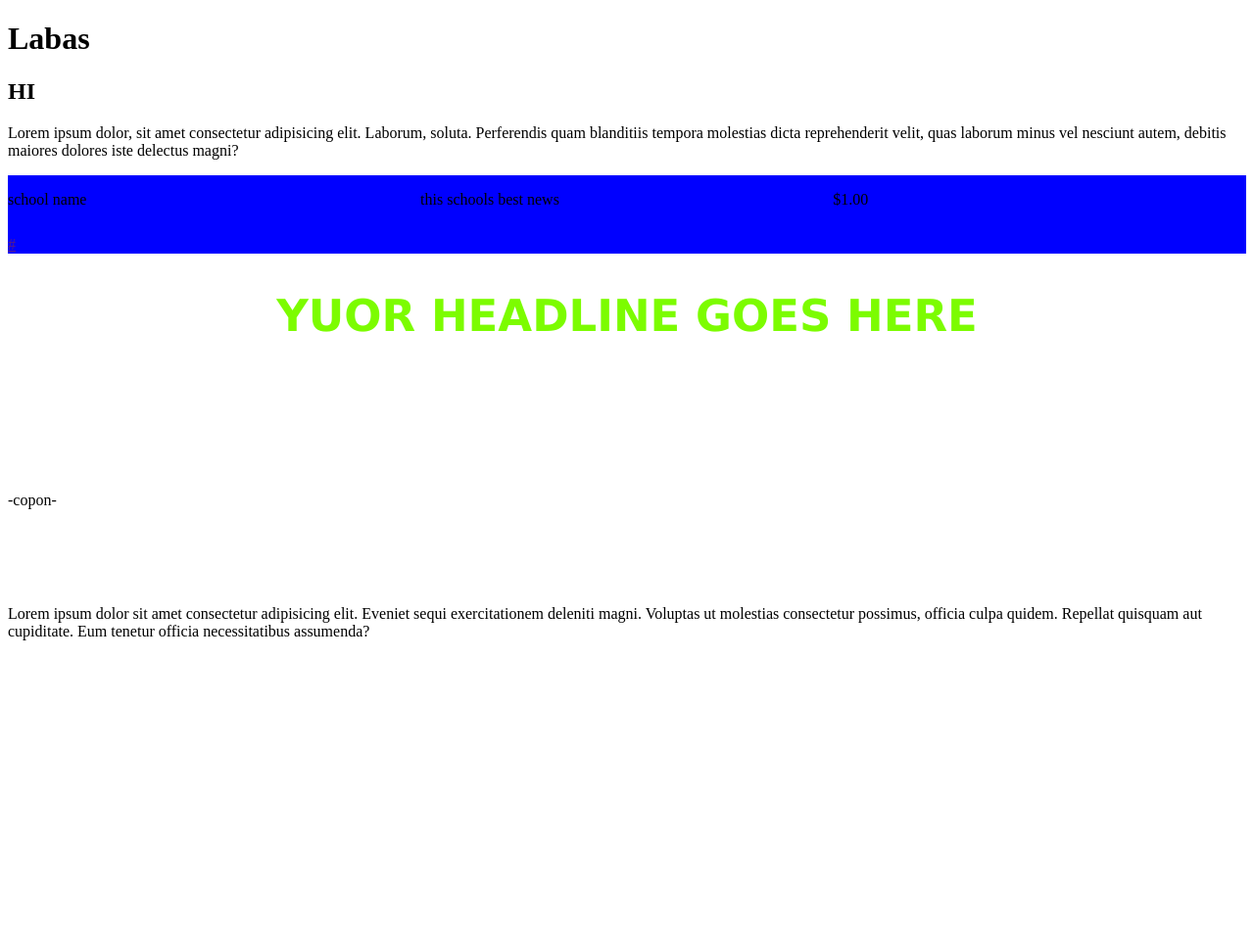
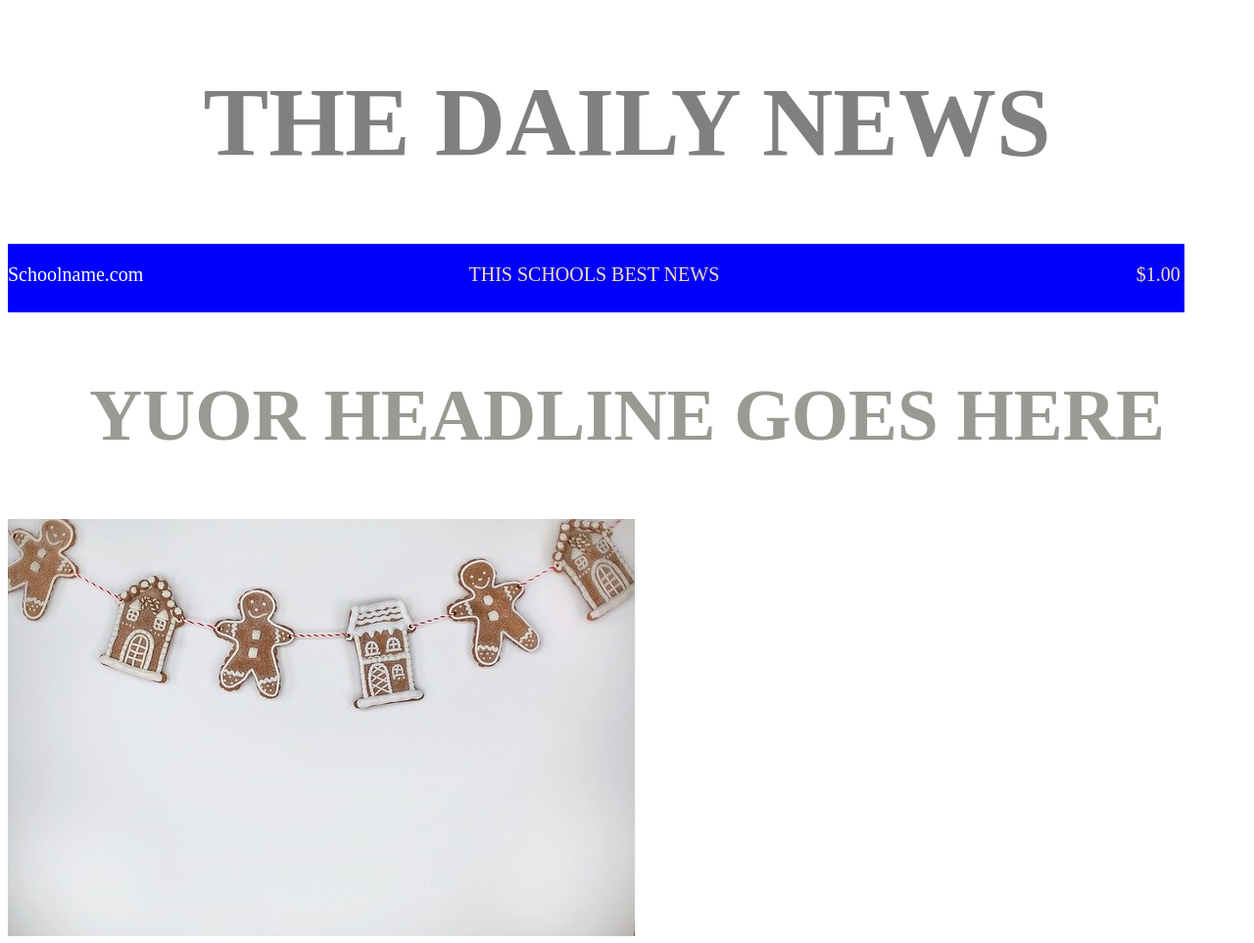
Before and after one commit to Lilianamali/fIRST_PRACTIKE, a plain HTML site: page 2 užduotis/index2.html in a window 1280 px wide. Shown: the top 963 px of the page at 98% size. Before the commit the page ends 800 px from the top, so only its background shows below. Drawn offline with Linux system fonts and the light colour scheme.

Commit message:
bandymas

```diff
--- a/2 užduotis/2uzduotis.css
+++ b/2 užduotis/2uzduotis.css
@@ -1,12 +1,50 @@
+
+h1 {
+    font-family: 'Times New Roman', Times, serif;
+    font-size: 100px;
+    text-align: center;
+    color: gray;
+    text-transform: uppercase;
+}
+a {
+    text-decoration-line: none;
+    color: white;
+}
 .box2 {
     display: inline-block;
-    width: 35%;
-    height: 30px;
+    width: 10%;
+    height: 90%;
     background-color: blue;
-
+    background-color:tomato;
+}
+.blue1 {
+    font-family: 'Times New Roman', Times, serif;
+    font-size: 20px;
+    text-align: left;
+    text-transform: none;
+    color: wheat;
+}
+.blue2 {
+    font-family: 'Times New Roman', Times, serif;
+    font-size: 20px;
+    text-align: center;
+    text-transform: uppercase;
+    color: wheat;
+}
+.blue3 {
+    font-family: 'Times New Roman', Times, serif;
+    font-size: 20px;
+    text-align: right;
+    text-transform: capitalize;
+    color: wheat;
 }
 .box {
     background-color: blue;
+    width: 95%;
+    height: 50%;
+
+}
+.box3 {
 
 }
 .box p {
@@ -17,17 +55,18 @@
 
 }
 .YuorHeadline {
-    font-family: Verdana, Geneva, Tahoma, sans-serif;
-    font-size: 30px;
+    font-family: 'Times New Roman', Times, serif;
+    font-size: 50px;
     text-align: center;
-    color: lawngreen;
+    color: rgb(152, 155, 148);
     text-transform: uppercase;
 
 }
 .image {
-    height: 100px;
-    width: 100px;
+    /* height:10%; */
+    width: 10%;
     display: block;
+
 
 }
 .coupon {
--- a/2 užduotis/index2.html
+++ b/2 užduotis/index2.html
@@ -8,15 +8,13 @@
     <link rel="stylesheet" href="2uzduotis.css">
 </head>
 <body>
-    <h1>Labas</h1>
-    <h2>HI</h2>
-    <p class="link">Lorem ipsum dolor, sit amet consectetur adipisicing elit. Laborum, soluta. Perferendis quam blanditiis tempora molestias dicta reprehenderit velit, quas laborum minus vel nesciunt autem, debitis maiores dolores iste delectus magni?</p>
+    <h1>the daily news</h1>
     <div>
         <div class="box">
-            <p class="blue1"> school name</p>
+            <p class="blue1"><a href="">Schoolname.com</a> </p>
             <p class="blue2"> this schools best news</p>
             <p class="blue3">$1.00</p>
-            <a href="">#</a>
+
         </div>
 
         <div>
@@ -26,18 +24,22 @@
         <div>
         <div>
             <div class="image">
-                <img src="" alt="">
+                <img src="img/gingerbread-men-g556ac6949_640.jpg" alt="">
             </div>
         </div>
             <div class="coupon">
                 <p> -copon-</p>
             </div>
             <div class="text">
-                <p>Lorem ipsum dolor sit amet consectetur adipisicing elit. Eveniet sequi exercitationem deleniti magni. Voluptas ut molestias consectetur possimus, officia culpa quidem. Repellat quisquam aut cupiditate. Eum tenetur officia necessitatibus assumenda?</p>
+                <p>computer.com</p>
             </div>
         </div>
         </div>
-        <div class="box"></div>
+        <div class="box3">
+            <div><p>Bibibkloid jojdoj ojdo</p></div>
+            <div></div>
+            <div></div>
+        </div>
         <div class="box"></div>
     </div>
 </body>
```
Also changed, not shown: 2 užduotis/img/gingerbread-men-g556ac6949_640.jpg (added).
